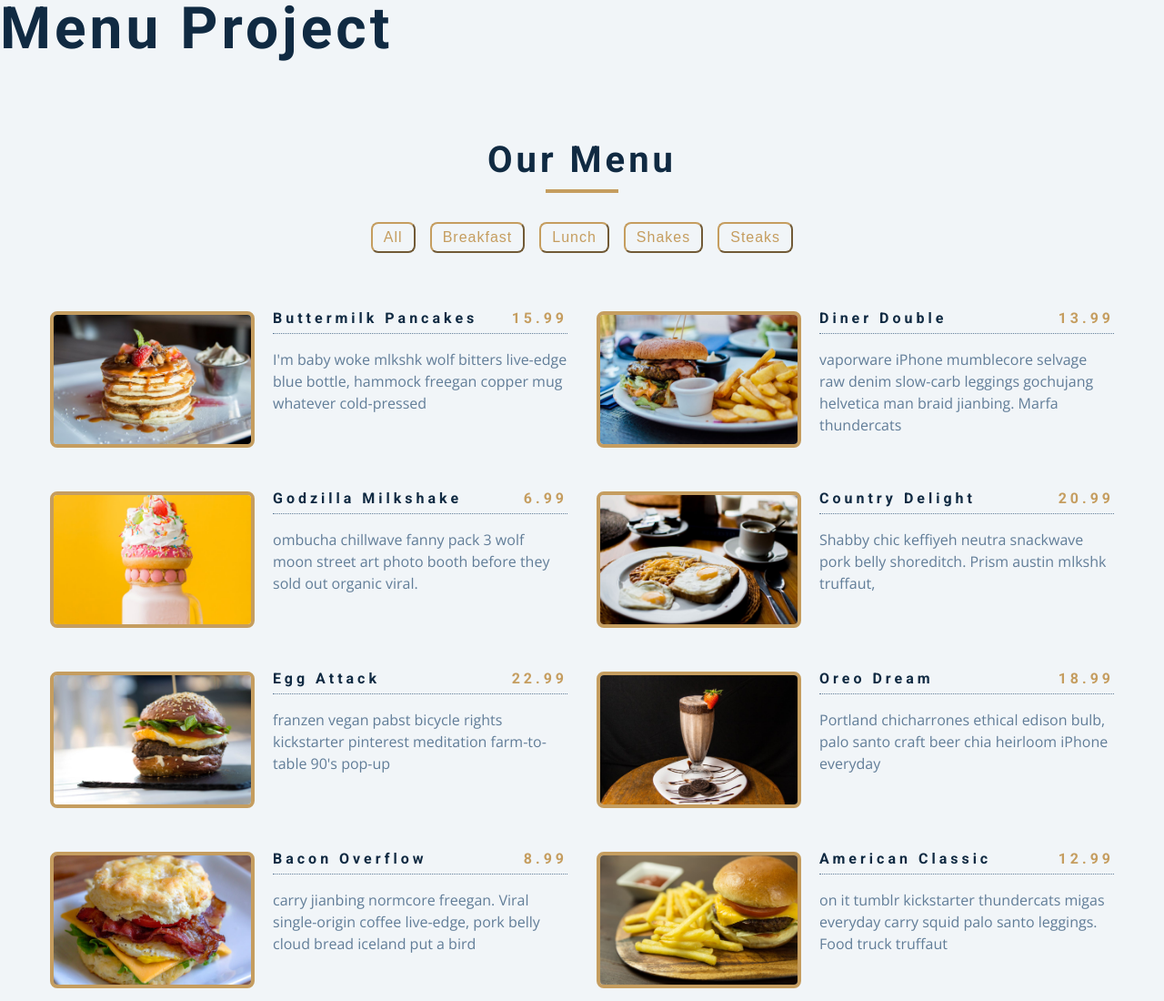
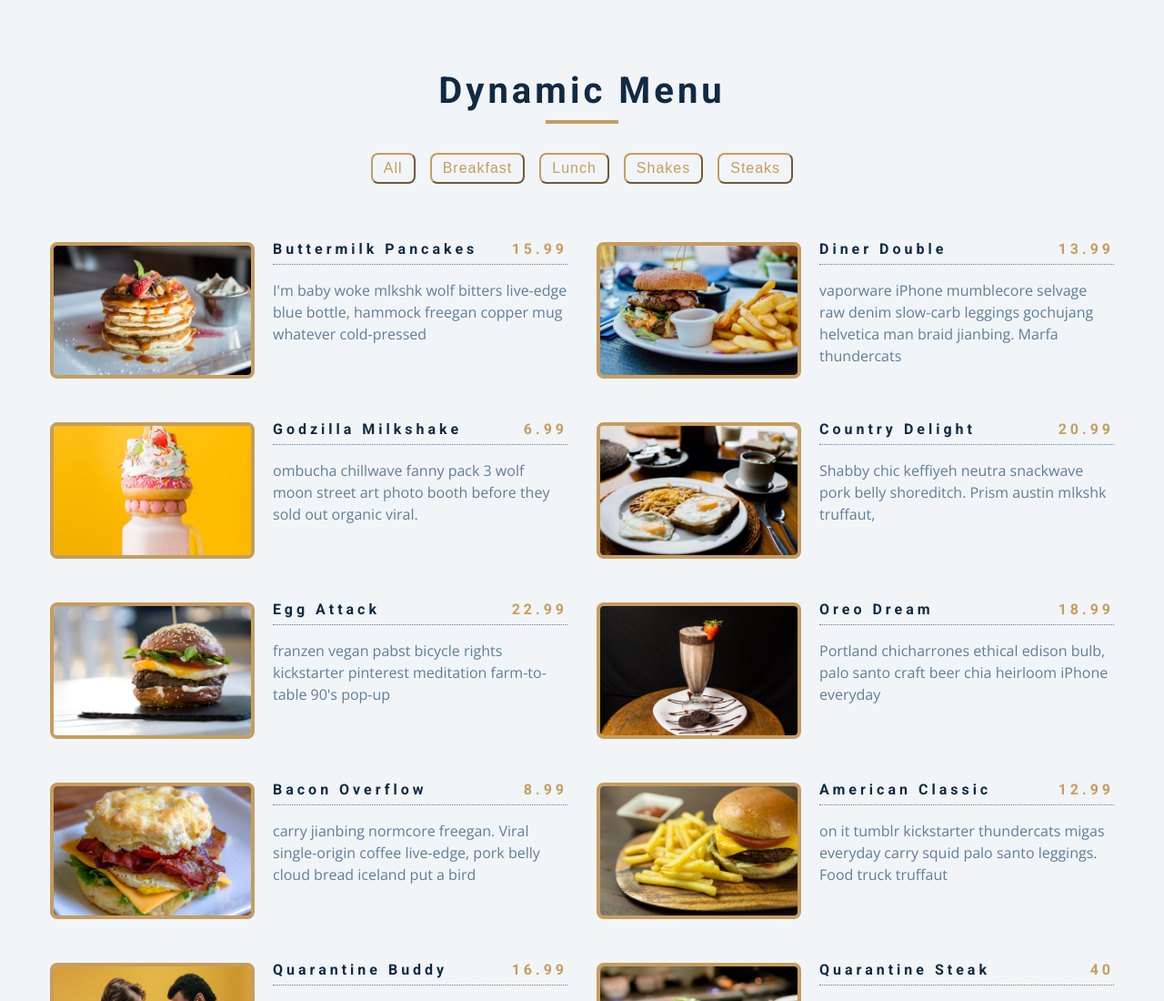
Before and after one commit to Umberto81/restaurant-menu, a plain HTML site: page index.html in a window 1280 px wide. Shown: the top 1100 px of the page at 91% size. Drawn offline with nearby package versions, Linux system fonts and the light colour scheme.

Commit message:
fixed wrong title menu

```diff
--- a/index.html
+++ b/index.html
@@ -13,11 +13,10 @@
     <link rel="stylesheet" href="styles.css" />
   </head>
   <body>
-    <h1>menu project</h1>
     <section class="menu">
-      <!--titele-->
+      <!--title-->
       <div class="title">
-        <h2>Our menu</h2>
+        <h2>Dynamic menu</h2>
         <div class="underline"></div>
       </div>
       <!--buttons-->
```
